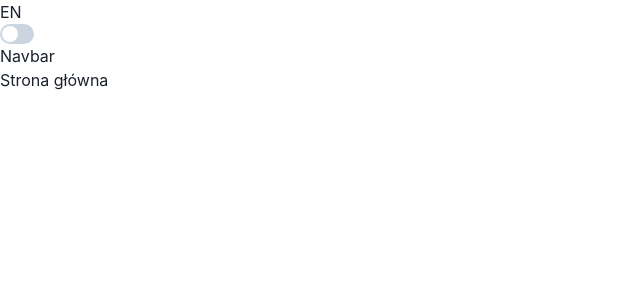
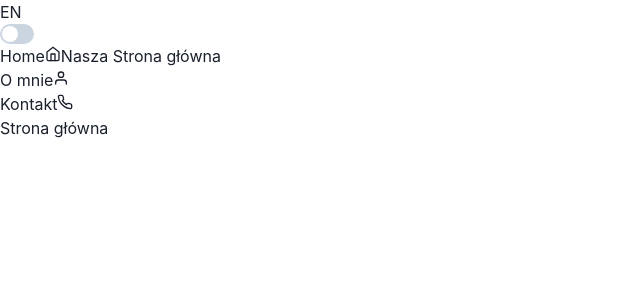
Before and after one commit to wooqash/resume, a Next.js app: page / in a window 1280 px wide. Shown: the top 300 px of the page, without its empty margins (0-640 px from the left). Built offline with nearby package versions, Linux system fonts and the light colour scheme.

Commit message:
feat(main-menu): added content to the main-menu and included main-menu to navbar

```diff
--- a/components/Navbar/MainMenu.tsx
+++ b/components/Navbar/MainMenu.tsx
@@ -1,7 +1,38 @@
+import { GLOBAL_LABELS } from "../../translations.constants";
+import { useLanguageContext } from "contexts/language";
+import { isILinkWithIcon } from "helpers/type-guards.helpers";
+import { ILinkWithIcon } from "@/types/link.interface";
+import Icons from "../Icons";
+import CustomLink from "../CustomLink";
+
 type MainMenuProps = {};
 
 const MainMenu: React.FC<MainMenuProps> = () => {
-  return <div>MainMenu</div>;
+  const { lang } = useLanguageContext();
+  const mList = GLOBAL_LABELS[lang].mainMenu;
+  const menuList =
+    Array.isArray(mList) && isILinkWithIcon(mList[0]) ? mList : null;
+
+  return (
+    <>
+      {menuList && (
+        <ul>
+          {menuList.map((link: ILinkWithIcon) => {
+            return (
+              <li key={`${link.label}_${link.id}`}>
+                <CustomLink link={link} locale={lang}>
+                  <>
+                    {link.label && <span>{link.label}</span>}
+                    {link.icon && <Icons type={link.icon} />}
+                  </>
+                </CustomLink>
+              </li>
+            );
+          })}
+        </ul>
+      )}
+    </>
+  );
 };
 
 export default MainMenu;
--- a/components/Navbar/Navbar.tsx
+++ b/components/Navbar/Navbar.tsx
@@ -1,7 +1,13 @@
+import MainMenu from "./MainMenu";
+
 type NavbarProps = {};
 
 const Navbar: React.FC<NavbarProps> = () => {
-  return <div>Navbar</div>;
+  return (
+    <>
+      <MainMenu />
+    </>
+  );
 };
 
 export default Navbar;
```
